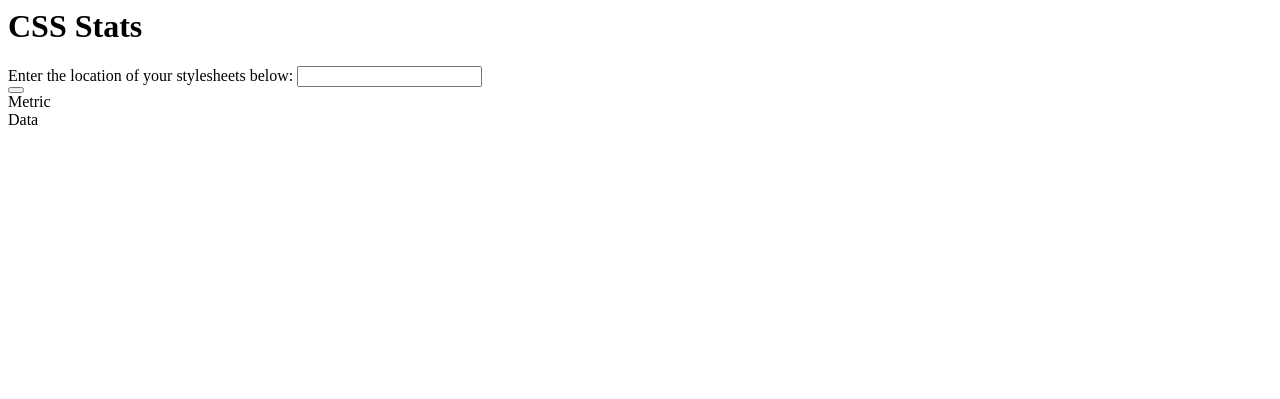
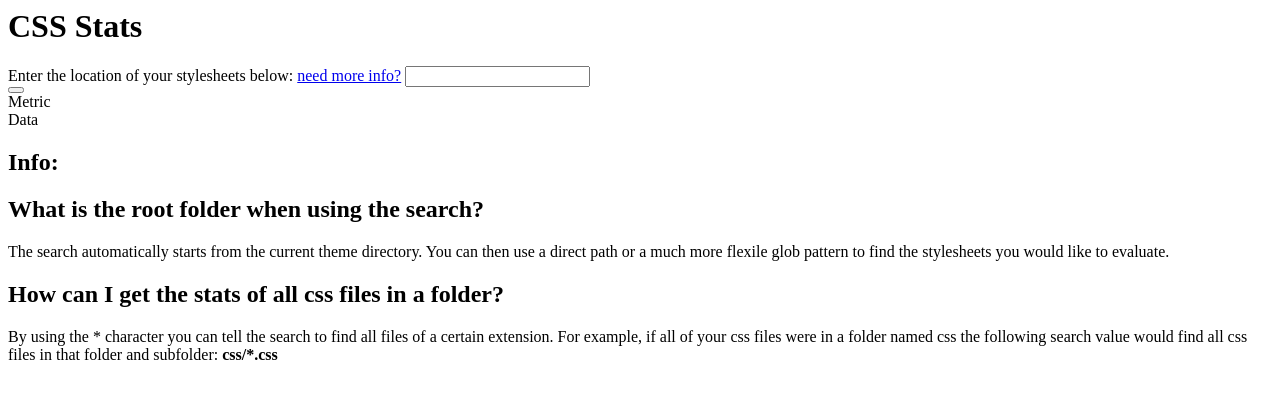
Before and after one commit to Shwetank018/wp_css_stats, a PHP site: page /server/admin/partials/css-stats-admin-display.php in a window 1280 px wide. Shown: the top 399 px of the page. Run offline with PHP 8.4, Linux system fonts and the light colour scheme.

Commit message:
Updated plugin with more info on searching

```diff
--- a/server/admin/class-css-stats-admin.php
+++ b/server/admin/class-css-stats-admin.php
@@ -153,7 +153,7 @@ class Css_Stats_Admin {
 		update_option('css_stats_filepath', $filepath);
 		$data = array();
 
-		$files = $this->glob_recursive(get_stylesheet_directory() . $filepath);
+		$files = $this->glob_recursive(get_stylesheet_directory() . '/' . $filepath);
 		$data = $this->replace_directory_with_uri($files);
 		wp_send_json_success(['files' => $data]);
 	  die();
@@ -162,8 +162,8 @@ class Css_Stats_Admin {
 	private function get_vars($filepath = false) {
 		if (!$filepath) { $filepath = get_option('css_stats_filepath'); }
     $css_stats = array();
-    $css_stats['data']['files'] = array();
-    $files = glob(get_stylesheet_directory() . $filepath);
+		$css_stats['data']['files'] = array();
+    $files = glob(get_stylesheet_directory() . '/' . $filepath);
     foreach ($files as $file) {
       array_push($css_stats['data']['files'], str_replace(get_stylesheet_directory(), get_stylesheet_directory_uri(), $file));
     }
--- a/server/admin/partials/css-stats-admin-display.php
+++ b/server/admin/partials/css-stats-admin-display.php
@@ -4,7 +4,7 @@
         <h1 class="css-stats-header__title">CSS Stats</h1>
     </div>
     <div class="css-stats-header__filepath">
-        <label for="file-path">Enter the location of your stylesheets below:</label>
+        <label for="file-path">Enter the location of your stylesheets below: <a href="#info">need more info?</a></label>
         <input value="" name="file-path" class="css-stats-header__filepath__input"/>
     </div>
     <button class="css-stats-header__refresh">
@@ -20,3 +20,11 @@
         <div>Data</div>
     </div>
 </section>
+<section id="info" class="css-stats-info">
+    <h2 class="css-stats-info__heading">Info:</h2>
+    <h2 class="css-stats-info__subheading">What is the root folder when using the search?</h2>
+    <p class="css-stats-info__body">The search automatically starts from the current theme directory. You can then use a direct path or a much more flexile glob pattern to find the stylesheets you would like to evaluate.</p>
+
+    <h2 class="css-stats-info__subheading">How can I get the stats of all css files in a folder?</h2>
+    <p class="css-stats-info__body">By using the * character you can tell the search to find all files of a certain extension. For example, if all of your css files were in a folder named css the following search value would find all css files in that folder and subfolder: <strong>css/*.css</strong></p>
+</section>
```
Also changed, not shown: client/src/scss/admin.scss (+31 -2 lines).
